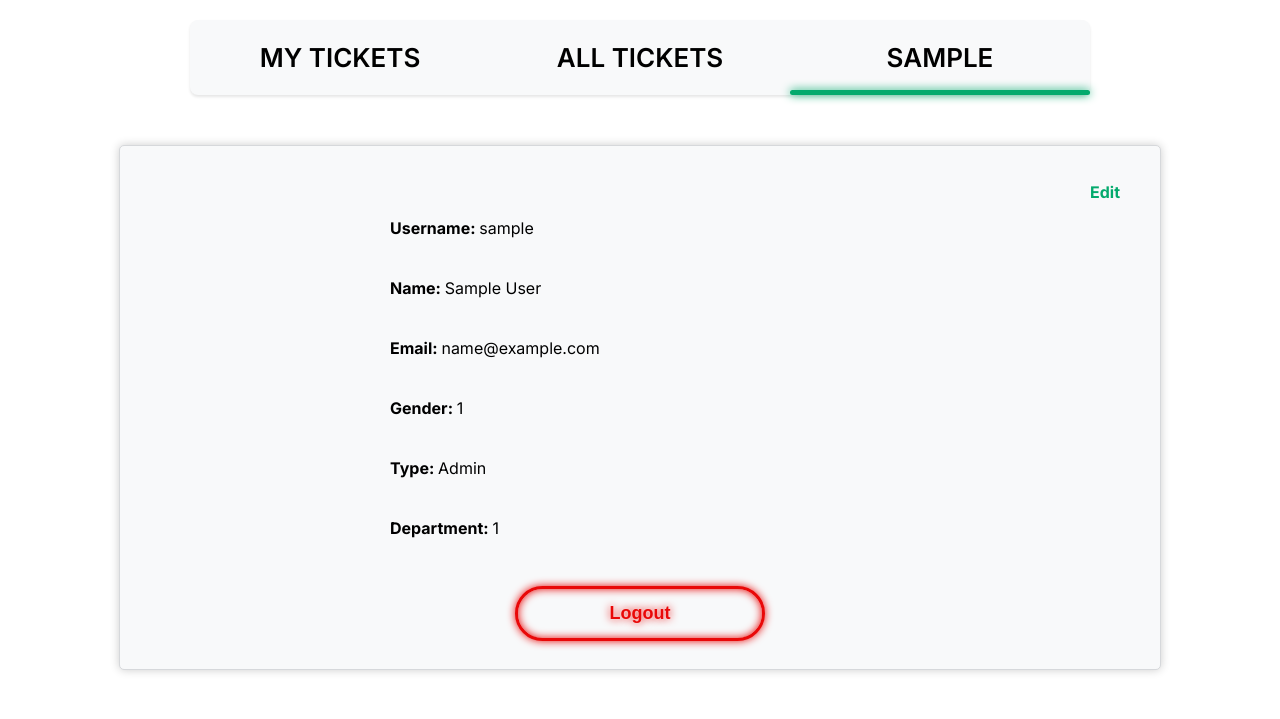
After one commit to gcsam11/LTWProject, a PHP site: page /pages/profile_viewer.php in a window 1280 px wide. The commit adds this page. Shown: the top 719 px of the page. Run offline with PHP 8.4, Linux system fonts and the light colour scheme; the visitor is signed in with stand-in values (Sample User, id 1).

Commit message:
Users can now edit their profile, Admins can change Users type

```diff
--- a/css/profile.css
+++ b/css/profile_viewer.css
@@ -1,5 +1,6 @@
 :root {
-    --clr-neon: #04AA6D;
+    --clr-neon_green: #04AA6D;
+    --clr-neon_red: #e90808;
     --clr-bg: #f8f9fa;
 }
 
@@ -47,10 +48,10 @@ nav .animation {
 	height: 5px;
 	bottom: 0;
 	z-index: 0;
-	background: var(--clr-neon);
+	background: var(--clr-neon_green);
 	border-radius: 8px;
 	transition: all .5s ease 0s;
-    box-shadow: 0 0 10px 0 var(--clr-neon);
+    box-shadow: 0 0 10px 0 var(--clr-neon_green);
 }
 
 nav a:nth-child(1) {
@@ -120,12 +121,12 @@ label{
     display: grid;
 }
 
-.savebtn {
+.logoutbtn {
     background-color: var(--clr-bg);
-    color: var(--clr-neon);
+    color: var(--clr-neon_red);
     padding: 14px 20px;
     margin: 8px 0;
-    border: 3px solid var(--clr-neon);
+    border: 3px solid var(--clr-neon_red);
     border-radius: 32px;
     cursor: pointer;
     opacity: 1;
@@ -134,16 +135,16 @@ label{
     font-size: large;
     width: 25%;
     transition: opacity 100ms linear;
-    text-shadow: 0 0 0.125em hsl(0 0% 100% / 0.5), 0 0 0.45em var(--clr-neon);
-    box-shadow: inset 0 0 0.5em 0 var(--clr-neon), 0 0 0.5em 0 var(--clr-neon);
+    text-shadow: 0 0 0.125em hsl(0 0% 100% / 0.5), 0 0 0.45em var(--clr-neon_red);
+    box-shadow: inset 0 0 0.5em 0 var(--clr-neon_red), 0 0 0.5em 0 var(--clr-neon_red);
 }
 
-.savebtn:hover {
-    background-color: var(--clr-neon);
+.logoutbtn:hover {
+    background-color: var(--clr-neon_red);
     color: var(--clr-bg);
     padding: 14px 20px;
     margin: 8px 0;
-    border: 3px solid var(--clr-neon);
+    border: 3px solid var(--clr-neon_red);
     border-radius: 32px;
     cursor: pointer;
     opacity: 1;
@@ -153,45 +154,6 @@ label{
     width: 25%;
     transition: opacity 100ms linear;
     text-shadow: none;
-}
-
-.logoutbtn {
-    background-color: var(--clr-bg);
-    color: var(--clr-neon);
-    padding: 14px 20px;
-    margin: 8px 0;
-    border: 3px solid var(--clr-neon);
-    border-radius: 32px;
-    cursor: pointer;
-    opacity: 1;
-    text-align: center;
-    font-weight: 800;
-    font-size: large;
-    width: 25%;
-    transition: opacity 100ms linear;
-    text-shadow: 0 0 0.125em hsl(0 0% 100% / 0.5), 0 0 0.45em var(--clr-neon);
-    box-shadow: inset 0 0 0.5em 0 var(--clr-neon), 0 0 0.5em 0 var(--clr-neon);
-}
-
-.logoutbtn:hover {
-    background-color: var(--clr-neon);
-    color: var(--clr-bg);
-    padding: 14px 20px;
-    margin: 8px 0;
-    border: 3px solid var(--clr-neon);
-    border-radius: 32px;
-    cursor: pointer;
-    opacity: 1;
-    text-align: center;
-    font-weight: 800;
-    font-size: large;
-    width: 25%;
-    transition: opacity 100ms linear;
-    text-shadow: none;
-}
-
-h2 {
-    text-align: center;
 }
 
 .labels {
@@ -213,3 +175,30 @@ h2 {
     border-radius: 5px;
     box-shadow: 0px 0px 10px rgba(0,0,0,0.2);
 }
+
+.box #edit {
+    text-align: right;
+    padding-right: 20px;
+}
+.box #edit a{
+    text-decoration: none;
+    color: var(--clr-neon_green);
+    font-weight: 700;
+}
+
+.labels strong {
+    font-weight: normal;
+}
+
+
+.divtype a{
+    text-decoration: none;
+    color: var(--clr-neon_green);
+    text-transform: uppercase;
+    font-weight: 700;
+}
+
+.divtype{
+    padding-bottom: 0;
+    margin-bottom: 0;
+}
--- /dev/null
+++ b/database/compareID.php
@@ -0,0 +1,11 @@
+<?php
+    $isUser = false;
+    if(empty($_GET['id'])){
+        $isUser = true;
+    }
+    else{
+        if($_GET['id'] == $_SESSION['user_id']){
+            $isUser = true;
+        }
+    }
+?>
--- a/database/fetchAgents.php
+++ b/database/fetchAgents.php
@@ -1,7 +1,7 @@
 <?php
     include 'connection.php';
 
-    $stmt = $db->prepare('SELECT * FROM User WHERE type = "agent"');
+    $stmt = $db->prepare('SELECT * FROM User WHERE type = "Agent"');
     $stmt->execute();
 
     while($row = $stmt->fetch()){
--- a/database/get_my_tickets.php
+++ b/database/get_my_tickets.php
@@ -12,7 +12,7 @@
 
     while($row = $stmt -> fetch()){
         echo '<h2><a class="ticket_readmore" href="../pages/ticket.php?id=' . $row['ticket_id'] . '">' . $row['title'] . '</a></h2>';
-        echo '<span class="ticket_username"> By <a class="ticket_username_link" href="../pages/profileviewer.php?id=' . $row['user_id'] . '">' . $row2['username'] . '</a> on ' . $row['date'] . ' </span><br>';
+        echo '<span class="ticket_username"> By <a class="ticket_username_link" href="../pages/profile_viewer.php?id=' . $row['user_id'] . '">' . $row2['username'] . '</a> on ' . $row['date'] . ' </span><br>';
         echo '<span class="ticket_description">' . $row['description'] . '</span>';
     }
 ?>
--- a/database/get_tickets.php
+++ b/database/get_tickets.php
@@ -10,7 +10,7 @@
         $stmt2 -> bindParam(':user_id', $row['user_id']);
         $stmt2 -> execute();
         $row2 = $stmt2 -> fetch();
-        echo '<span class="ticket_username"> By <a class="ticket_username_link" href="../pages/profileviewer.php?id=' .$row['user_id'] . '">' . $row2['username'] . '</a> on ' . $row['date'] . ' </span><br>';
+        echo '<span class="ticket_username"> By <a class="ticket_username_link" href="../pages/profile_viewer.php?id=' .$row['user_id'] . '">' . $row2['username'] . '</a> on ' . $row['date'] . ' </span><br>';
         echo '<span class="ticket_description">' . $row['description'] . '</span>';
     }
 ?>
--- a/database/loginCheck.php
+++ b/database/loginCheck.php
@@ -35,6 +35,11 @@
             $_SESSION['email'] = $row['email'];
             $_SESSION['gender'] = $row['gender'];
             $_SESSION['type'] = $row['type'];
+
+            include 'getUserDepartment.php';
+
+            $_SESSION['department'] = $department;
+
             header('Location:../pages/my_tickets.php');
         }
         else{
--- a/pages/all_tickets.php
+++ b/pages/all_tickets.php
@@ -14,9 +14,9 @@
 <body>
     <header>
 		<nav>
-			<a href="my_tickets.php">My Tickets</a>
-			<a href="all_tickets.php">All Tickets</a>
-			<a href="profile.php"><?php echo $profile ?></a>
+			<a href="../pages/my_tickets.php">My Tickets</a>
+			<a href="../pages/all_tickets.php">All Tickets</a>
+			<a href="../pages/profile_viewer.php"><?php echo $profile ?></a>
 			<div class="animation start-all_tickets"></div>
 		</nav>
     </header>
--- a/pages/my_tickets.php
+++ b/pages/my_tickets.php
@@ -17,7 +17,7 @@
 		<nav>
 			<a href="../pages/my_tickets.php">My Tickets</a>
 			<a href="../pages/all_tickets.php">All Tickets</a>
-			<a href="../pages/profile.php"><?php echo $profile ?></a>
+			<a href="../pages/profile_viewer.php"><?php echo $profile ?></a>
 			<div class="animation start-my_tickets"></div>
 		</nav>
     </header>
@@ -28,7 +28,7 @@
 					<label for="department-filter">Department:</label>
 			    	<select id="department" name="department" required>
 						<option value="none">---</option>
-						<?php include '../database/fetchDepartments.php' ?>
+						<?php include '../database/fetchDepartments.php'; ?>
 			    	</select>
 
 			    	<label for="date-filter">Date:</label>
@@ -37,7 +37,7 @@
 			    	<label for="agent-filter">Assigned Agent:</label>
 			    	<select id="agent-filter">
 				    	<option value="none">---</option>
-						<?php include '../database/fetchAgents.php' ?>
+						<?php include '../database/fetchAgents.php'; ?>
 
 			    	</select>
 
--- /dev/null
+++ b/pages/profile_viewer.php
@@ -0,0 +1,112 @@
+<?php
+    include_once('../database/checkSession.php');
+
+    include '../database/compareID.php';
+?>
+
+<!DOCTYPE html>
+<html lang="en-US">
+    <head>
+        <meta charset="UTF-8">
+        <meta name="viewport" content="width=device-width, initial-scale=1.0">
+        <link href="https://fonts.googleapis.com/css2?family=Inter:wght@300;400;500;600;700&display=swap" rel="stylesheet">
+        <title>Profile</title>
+        <link href="../css/profile_viewer.css" rel="stylesheet">
+    </head>
+    <body>
+        <header>
+            <nav>
+                <a href="../pages/my_tickets.php">My Tickets</a>
+                <a href="../pages/all_tickets.php">All Tickets</a>
+                <a href="../pages/profile_viewer.php"><?php echo $profile ?></a>
+                <div class="animation start-profile"></div>
+            </nav>
+        </header>
+            <div class="box">
+
+                <?php if($isUser){
+                    echo '<p id="edit"><a href="profile_edit.php?id=' . $_SESSION['user_id'] . '">Edit</a></p>';
+
+                    echo '<form name="change" method="post">
+                    <div class="labels">
+                        <label for="username">Username: <strong>' . $_SESSION['username'] . '</strong></label>
+                        <br><br>
+
+                        <label for="name">Name: <strong>' . $_SESSION['name'] . '</strong></label>
+                        <br><br>
+
+                        <label for="email">Email: <strong>' . $_SESSION['email'] . '</strong></label>
+                        <br><br>
+
+                        <label for="gender">Gender: <strong>' . $_SESSION['gender'] . '</strong></label>
+                        <br><br>
+
+                        <label for="type">Type: <strong>' . $_SESSION['type'] . '</strong></label>
+                        <br><br>
+
+                        <label for="department">Department: <strong>' . $_SESSION['department'] . '</strong></label>
+                        <br><br>
+                    </div>
+                </form>
+
+
+                    <form name="logout" action="../pages/logout.php" method="post">
+                        <div class="buttons">
+                            <button type="submit" class="logoutbtn">Logout</button>
+                        </div>
+                    </form>';
+                }
+                else{
+                    include '../database/fetchUser.php';
+
+                    echo '<br><form name="change" method="post">
+                    <div class="labels">
+                        <label for="username">Username: <strong>' . $row['username'] . '</strong></label>
+                        <br><br>
+
+                        <label for="name">Name: <strong>' . $row['name'] . '</strong></label>
+                        <br><br>
+
+                        <label for="email">Email: <strong>' . $row['email'] . '</strong></label>
+                        <br><br>
+
+                        <label for="gender">Gender: <strong>' . $row['gender'] . '</strong></label>
+                        <br><br>';
+
+                    if($_SESSION['type'] == 'Admin'){
+                        switch($row['type']){
+                            case 'Client':
+                                echo '<div class="divtype"><label for="type">Type: <strong>' . $row['type'] . '</strong></label><br>';
+                                echo '<a href="../database/typeChanger.php?id=' . $_GET['id'] . '&type=Agent"> Promote </a></div>';
+                                echo '<br>';
+                                break;
+
+                            case 'Agent':
+                                echo '<div class="divtype"><label for="type">Type: <strong>' . $row['type'] . '</strong></label><br>';
+                                echo '<a href="../database/typeChanger.php?id=' . $_GET['id'] . '&type=Admin"> Promote </a> <a href="../database/typeChanger.php?id=' . $_GET['id'] . '&type=Client"> Demote </a></div>';
+                                echo '<br>';
+                                break;
+
+                            case 'Admin':
+                                echo '<div class="divtype"><label for="type">Type: <strong>' . $row['type'] . '</strong></label><br>';
+                                echo '<a href="../database/typeChanger.php?id=' . $_GET['id'] . '&type=Agent"> Demote </a></div>';
+                                echo '<br>';
+                                break;
+                            default:
+                                break;
+                        }
+                    }
+                    else{
+                        echo '<label for="type">Type: <strong>' . $row['type'] . '</strong></label>
+                        <br><br>';
+                    }
+
+                    echo '<label for="department">Department: <strong>' . $department . '</strong></label>
+                        <br><br>
+                    </div>
+                </form>';
+                }
+                ?>
+            </div>
+    </body>
+</html>
```
Also changed, not shown: css/profile_edit.css (added, +223 -0 lines), database/db.sql (+9 -9 lines), database/fetchUser.php (added, +10 -0 lines), database/getUserDepartment.php (added, +12 -0 lines), database/profile_changer.php (added, +41 -0 lines), database/typeChanger.php (added, +9 -0 lines), pages/profile_edit.php (renamed from pages/profile.php, +11 -22 lines), database/db.db, pages/db.db (deleted).
